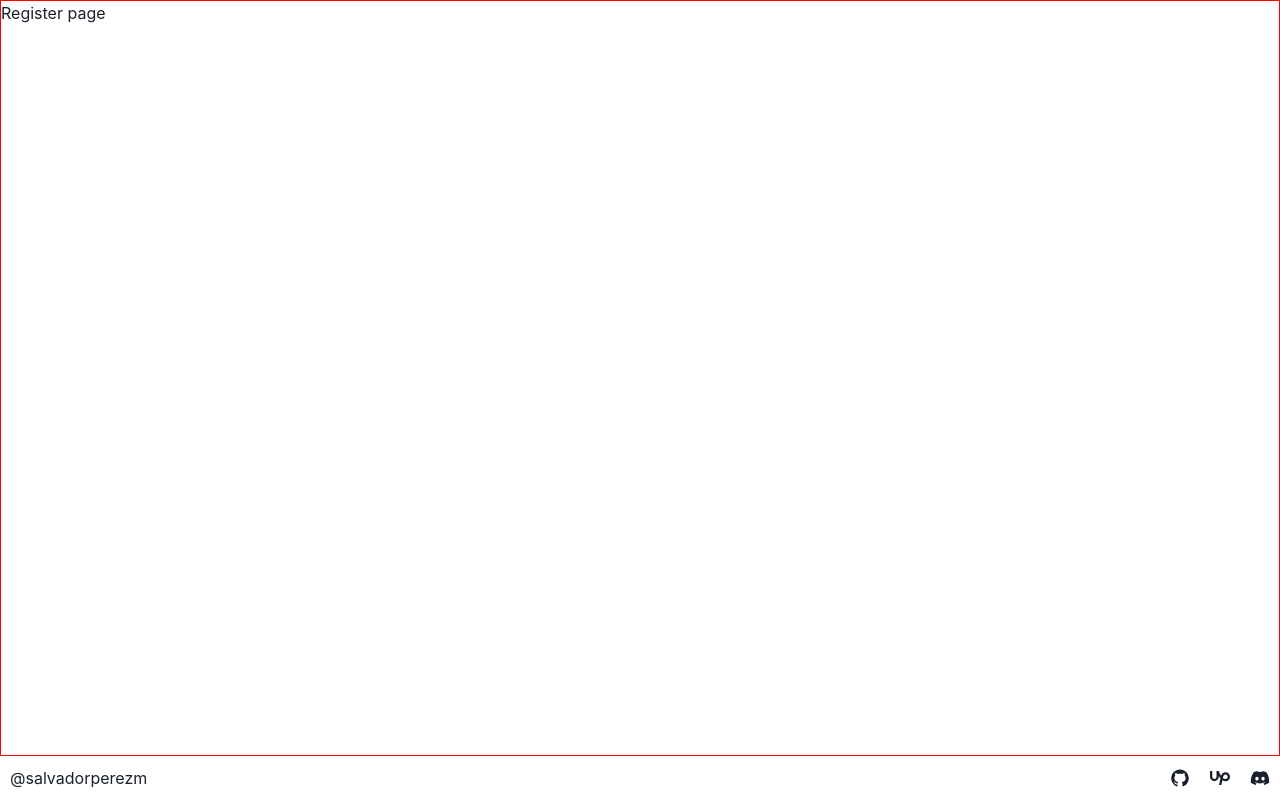
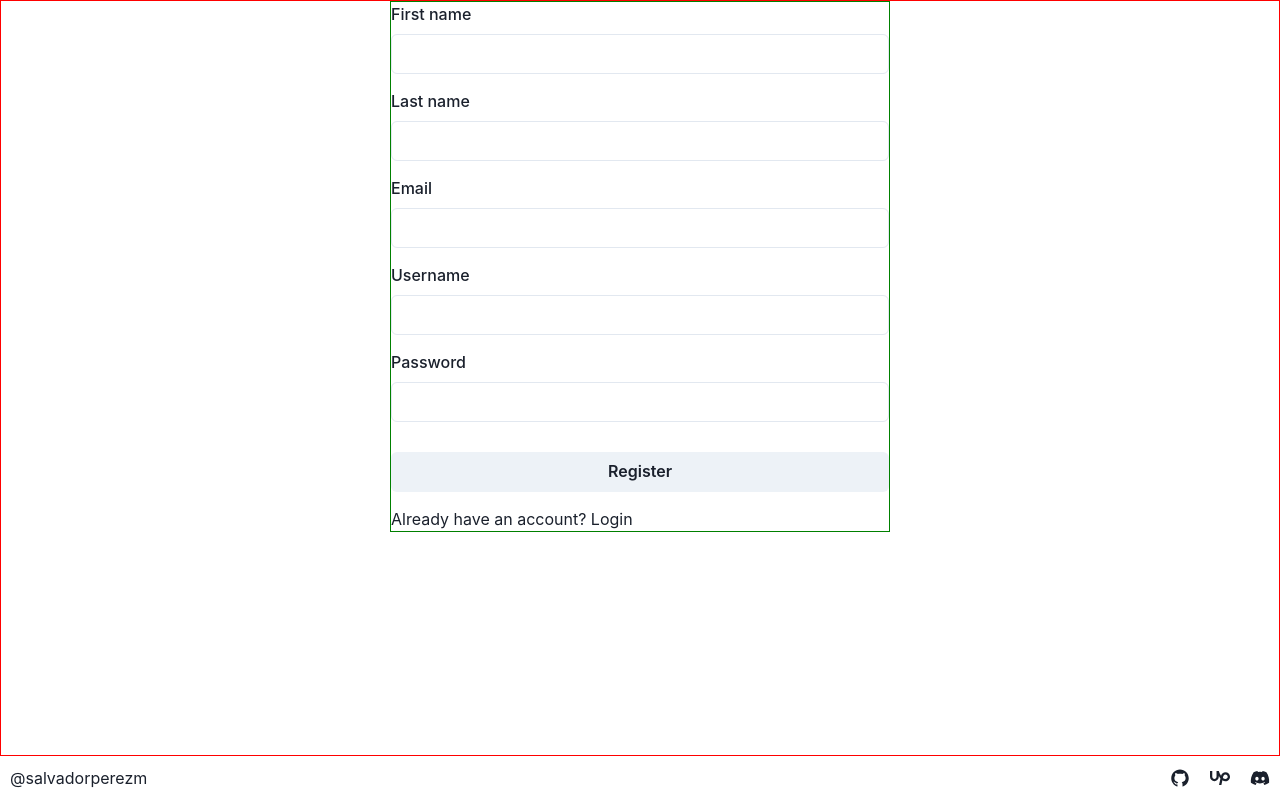
Before and after one commit to salvadorperezm/to-do-app, a React (Vite) app: page /register in a window 1280 px wide. Built offline with nearby package versions, Linux system fonts and the light colour scheme.

Commit message:
basic form logic added

```diff
--- a/package.json
+++ b/package.json
@@ -13,11 +13,13 @@
     "@emotion/react": "^11.10.5",
     "@emotion/styled": "^11.10.5",
     "dotenv": "^16.0.3",
+    "formik": "^2.2.9",
     "framer-motion": "^8.5.2",
     "react": "^18.2.0",
     "react-dom": "^18.2.0",
     "react-icons": "^4.7.1",
-    "react-router-dom": "^6.7.0"
+    "react-router-dom": "^6.7.0",
+    "yup": "^0.32.11"
   },
   "devDependencies": {
     "@types/react": "^18.0.26",
--- a/src/chakra/theme.js
+++ b/src/chakra/theme.js
@@ -1,6 +1,14 @@
 import { extendTheme } from "@chakra-ui/react";
 
+const breakpoints = {
+  sm: "320px",
+  md: "768p",
+  lg: "960px",
+  xl: "1200px",
+};
+
 const customTheme = extendTheme({
+  breakpoints,
   colors: {
     main: "#0075f2",
     black: "#000000",
@@ -13,12 +21,6 @@ const customTheme = extendTheme({
       900: "#d1d1d1",
     },
   },
-  breakpoints: {
-    sm: "320px",
-    md: "768p",
-    lg: "960px",
-    xl: "1200px",
-  },
 });
 
 const theme = extendTheme({ customTheme });
--- a/src/components/Footer/FooterForm/FooterForm.jsx
+++ b/src/components/Footer/FooterForm/FooterForm.jsx
@@ -3,12 +3,17 @@ import { AiFillGithub } from "react-icons/ai";
 import { SiUpwork } from "react-icons/si";
 import { FaDiscord } from "react-icons/fa";
 
-import { icon, iconsContainer, mainContainer } from "./FooterFormStyles";
+import {
+  icon,
+  iconsContainer,
+  mainContainer,
+  textContainer,
+} from "./FooterFormStyles";
 
 export const FooterForm = () => {
   return (
     <Box {...mainContainer}>
-      <Box>
+      <Box {...textContainer}>
         <Link isExternal href="https://github.com/salvadorperezm">
           @salvadorperezm
         </Link>
--- a/src/components/Footer/FooterForm/FooterFormStyles.js
+++ b/src/components/Footer/FooterForm/FooterFormStyles.js
@@ -5,7 +5,6 @@ export const mainContainer = {
   justifyContent: { base: `center`, md: `space-between` },
   gap: { base: `5px` },
   padding: `10px`,
-  backgroundColor: `grey.400`,
 };
 
 export const iconsContainer = {
@@ -17,3 +16,7 @@ export const iconsContainer = {
 export const icon = {
   size: `20px`,
 };
+
+export const textContainer = {
+  display: { base: `none`, md: `block` },
+};
--- a/src/layout/FormLayout/FormLayoutStyles.js
+++ b/src/layout/FormLayout/FormLayoutStyles.js
@@ -12,7 +12,6 @@ export const mainContainer = {
 
 export const content = {
   area: `content`,
-  border: `1px solid red`,
 };
 
 export const footer = {
--- a/src/pages/Register/Register.jsx
+++ b/src/pages/Register/Register.jsx
@@ -1,11 +1,142 @@
-import { Box, Text } from "@chakra-ui/react";
+import {
+  Box,
+  Button,
+  FormControl,
+  FormErrorMessage,
+  FormLabel,
+  Text,
+  Input,
+} from "@chakra-ui/react";
+import { Link as RouterLink } from "react-router-dom";
+import { useFormik } from "formik";
+import * as Yup from "yup";
 
+import {
+  container,
+  formContainer,
+  inputContainer,
+  loginText,
+  registerButton,
+} from "./RegisterStyles";
 import { FormLayout } from "../../layout";
 
 export const Register = () => {
+  const formik = useFormik({
+    initialValues: {
+      firstName: "",
+      lastName: "",
+      email: "",
+      username: "",
+      password: "",
+    },
+    validationSchema: Yup.object({
+      firstName: Yup.string()
+        .min(2, "First name must be at least 2 characters.")
+        .max(25, "First name is too large.")
+        .required("First name is required."),
+      lastName: Yup.string()
+        .min(2, "Last name must be at least 2 characters.")
+        .max(25, "Last name is too large.")
+        .required("Last name is required."),
+      email: Yup.string()
+        .email("Invalid email.")
+        .required("Email is required."),
+      username: Yup.string().required("Username is required."),
+      password: Yup.string().required("Password is required."),
+    }),
+    onSubmit: async (values, actions) => {
+      try {
+        console.log(values);
+        actions.resetForm();
+      } catch (error) {
+        console.log(error);
+      }
+    },
+  });
+
   return (
     <FormLayout>
-      <Text>Register page</Text>
+      <Box {...container}>
+        <Text></Text>
+        <Box {...formContainer} as={"form"}>
+          <Box {...inputContainer}>
+            <FormControl
+              isInvalid={formik.errors.firstName && formik.touched.firstName}
+            >
+              <FormLabel>First name</FormLabel>
+              <Input
+                type="text"
+                name="firstName"
+                value={formik.values.firstName}
+                onChange={formik.handleChange}
+              />
+              <FormErrorMessage>{formik.errors.firstName}</FormErrorMessage>
+            </FormControl>
+          </Box>
+          <Box {...inputContainer}>
+            <FormControl
+              isInvalid={formik.errors.lastName && formik.touched.lastName}
+            >
+              <FormLabel>Last name</FormLabel>
+              <Input
+                type="text"
+                name="lastName"
+                value={formik.values.lastName}
+                onChange={formik.handleChange}
+              />
+              <FormErrorMessage>{formik.errors.lastName}</FormErrorMessage>
+            </FormControl>
+          </Box>
+          <Box {...inputContainer}>
+            <FormControl
+              isInvalid={formik.errors.email && formik.touched.email}
+            >
+              <FormLabel>Email</FormLabel>
+              <Input
+                type="email"
+                name="email"
+                value={formik.values.email}
+                onChange={formik.handleChange}
+              />
+              <FormErrorMessage>{formik.errors.email}</FormErrorMessage>
+            </FormControl>
+          </Box>
+          <Box {...inputContainer}>
+            <FormControl
+              isInvalid={formik.errors.username && formik.touched.username}
+            >
+              <FormLabel>Username</FormLabel>
+              <Input
+                type="text"
+                name="username"
+                value={formik.values.username}
+                onChange={formik.handleChange}
+              />
+              <FormErrorMessage>{formik.errors.username}</FormErrorMessage>
+            </FormControl>
+          </Box>
+          <Box {...inputContainer}>
+            <FormControl
+              isInvalid={formik.errors.password && formik.touched.password}
+            >
+              <FormLabel>Password</FormLabel>
+              <Input
+                type="password"
+                name="password"
+                value={formik.values.password}
+                onChange={formik.handleChange}
+              />
+              <FormErrorMessage>{formik.errors.password}</FormErrorMessage>
+            </FormControl>
+          </Box>
+          <Button {...registerButton} onClick={formik.handleSubmit}>
+            Register
+          </Button>
+          <Text {...loginText}>
+            Already have an account? <RouterLink to="/login">Login</RouterLink>
+          </Text>
+        </Box>
+      </Box>
     </FormLayout>
   );
 };
--- /dev/null
+++ b/src/pages/Register/RegisterStyles.js
@@ -0,0 +1,25 @@
+export const container = {
+  border: `1px solid red`,
+  height: `100%`,
+  backgroundColor: `main`,
+};
+
+export const formContainer = {
+  border: `1px solid green`,
+  px: { base: `10px`, md: `0px` },
+  maxWidth: `500px`,
+  margin: `0 auto`,
+};
+
+export const loginText = {
+  color: `main`,
+};
+
+export const registerButton = {
+  width: `100%`,
+  my: `15px`,
+};
+
+export const inputContainer = {
+  mb: `15px`,
+};
```
Also changed, not shown: 1 other file (tests, documents, lock files or other folders).
